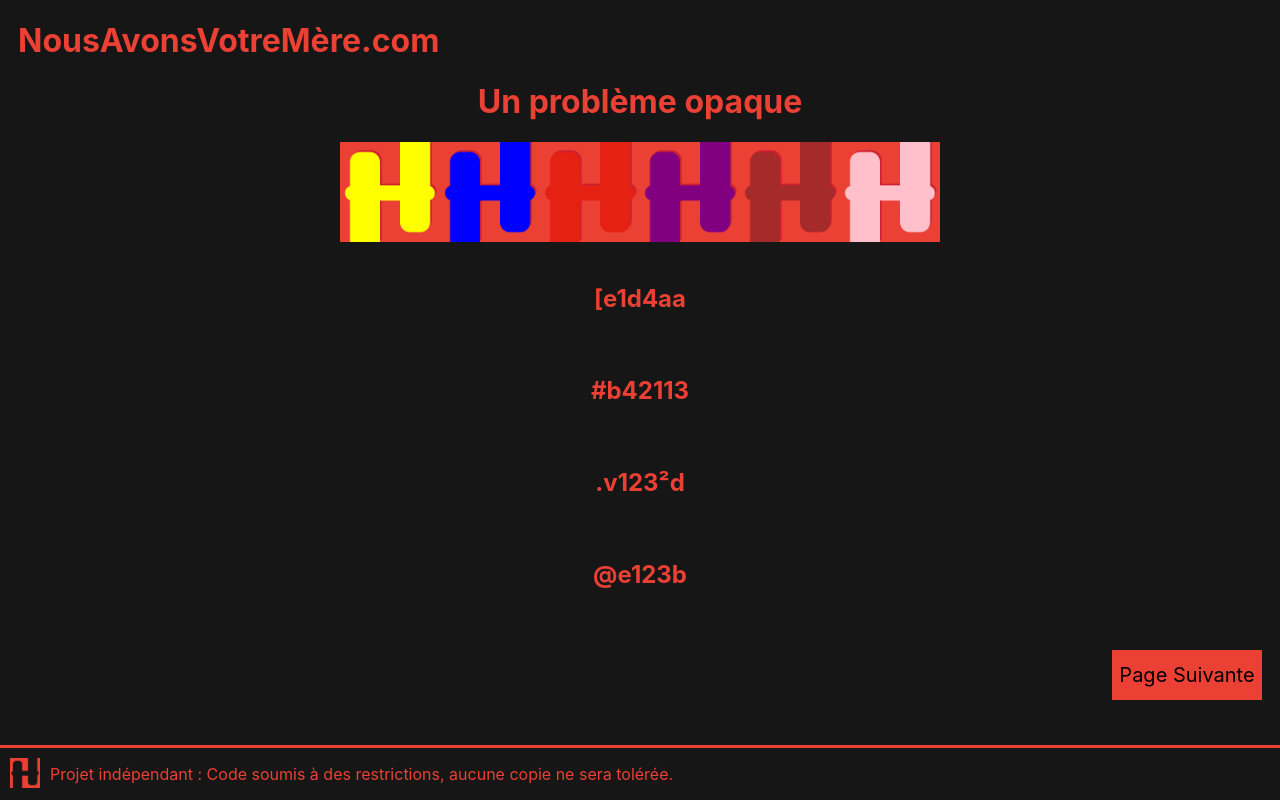
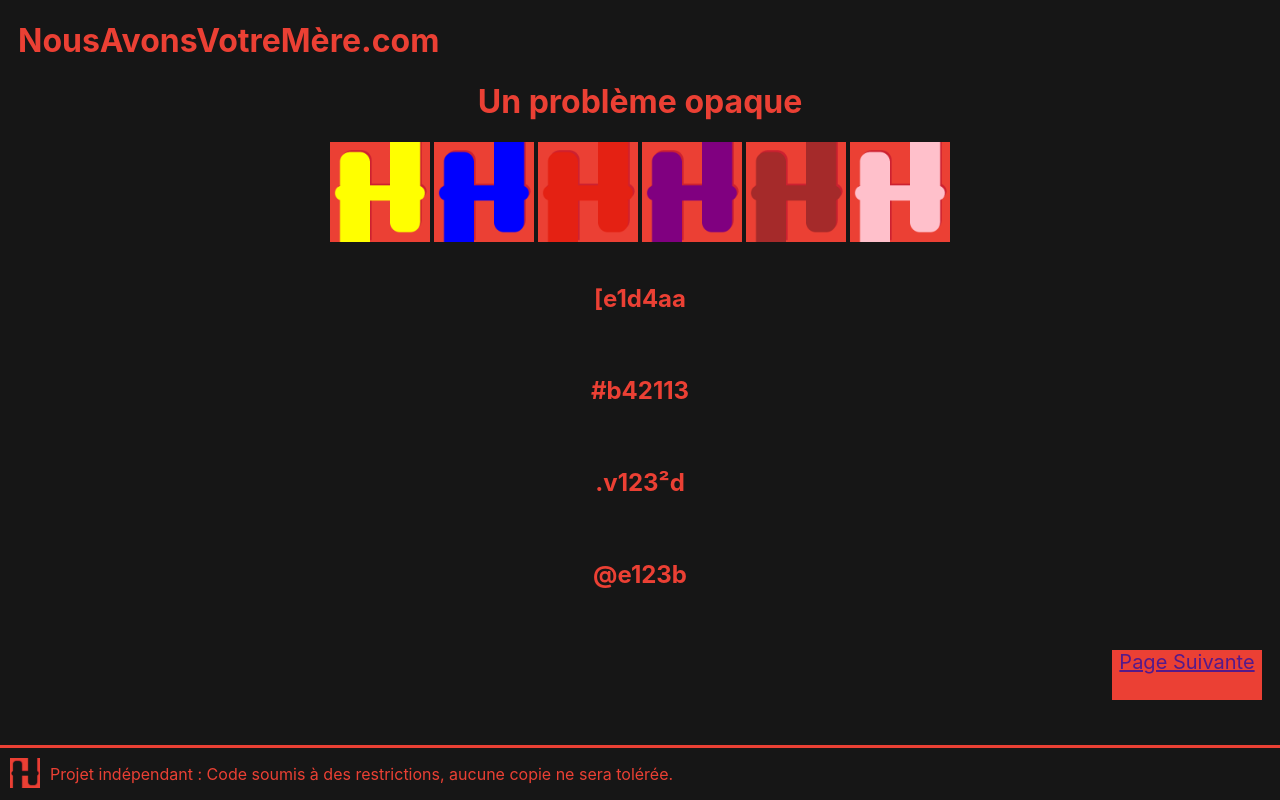
Before and after one commit to Proxyfil/NousAvonsVotreMere, a plain HTML site: page pages/rwmng.html in a window 1280 px wide. Drawn offline with Linux system fonts and the light colour scheme.

Commit message:
Add files via upload

```diff
--- a/pages/1GD0k.html
+++ b/pages/1GD0k.html
@@ -1,8 +1,9 @@
 <!DOCTYPE html>
+<html lang="fr">
     <head>
         <meta charset="utf-8">
         <title>NousAvonsVotreMère.com</title>
-        <link rel="stylesheet" href="styles.css">
+        <link rel="stylesheet" href="../styles/styles.css">
         <link rel="icon" href="../content/logo.png">
     </head>
     <body>
@@ -11,13 +12,14 @@
             <h1 class="is-centered is-red is-text">Une idée un peu floue</h1>
         </div>
         <div class="is-centered">
-            <img src="../content/blurthing.png" alt="Image étrange semblable à celle de l'acceuil" class="is-img-hide" width="500px">
+            <img src="../content/blurthing.png" alt="Image étrange semblable à celle de l'acceuil" class="is-img-hide" width="500">
         </div>
-        <button class="is-answer-button is-activate" href="">Page Suivante</button>
+        <span class="is-activate is-answer-button"><a href="">Page Suivante</a></span>
         <footer>
             <div class="is-inline is-center">
-                <img src="../content/logo.png" alt="Logo étrange du footer" width="30px" height="30px" class="is-centered is-logo">
+                <img src="../content/logo.png" alt="Logo étrange du footer" width="30" height="30" class="is-centered is-logo">
                 <p id="text-foot">Projet indépendant : Code soumis à des restrictions, aucune copie ne sera tolérée.</p>
             </div>
         </footer>
     </body>
+</html>
--- a/pages/rwmng.html
+++ b/pages/rwmng.html
@@ -1,8 +1,9 @@
 <!DOCTYPE html>
+<html lang="fr">
     <head>
         <meta charset="utf-8">
         <title>NousAvonsVotreMère.com</title>
-        <link rel="stylesheet" href="styles.css">
+        <link rel="stylesheet" href="../styles/styles.css">
         <link rel="icon" href="../content/logo.png">
     </head>
     <body>
@@ -12,23 +13,14 @@
         </div>
         <div>
             <section class="is-centered">
-                <article class="is-inline">
-                    <div class="is-bg-yellow"><img src="../content/logo.png" width="100px"></div>
-                </article><article class="is-inline">
-                    <div class="is-bg-blue"><img src="../content/logo.png" width="100px"></div>
-                </article><article class="is-inline">
-                    <div class="is-bg-red"><img src="../content/logo.png" width="100px"></div>
-                </article><article class="is-inline">
-                    <div class="is-bg-purple"><img src="../content/logo.png" width="100px"></div>
-                </article><article class="is-inline">
-                    <div class="is-bg-brown"><img src="../content/logo.png" width="100px"></div>
-                </article><article class="is-inline">
-                    <div class="is-bg-pink"><img src="../content/logo.png" width="100px"></div>
-                </article>
+                <div class="is-bg-yellow is-centered is-inline"><img src="../content/logo.png" width="100" alt="Logo jaune"></div>
+                <div class="is-bg-blue is-centered is-inline"><img src="../content/logo.png" width="100" alt="Logo bleu"></div>
+                <div class="is-bg-red is-centered is-inline"><img src="../content/logo.png" width="100" alt="Logo rouge personnalisé"></div>
+                <div class="is-bg-purple is-centered is-inline"><img src="../content/logo.png" width="100" alt="Logo violet"></div>
+                <div class="is-bg-brown is-centered is-inline"><img src="../content/logo.png" width="100" alt="Logo marron"></div>
+                <div class="is-bg-pink is-centered is-inline"><img src="../content/logo.png" width="100" alt="Logo rose"></div>
             </section><br>
             <section class="is-centered">
-                <article>
-                    <div>
                 <h2 class="is-red is-text">[e1d4aa</h2>
                 <h3 class="is-red is-text is-hiden-hover">fsdepmazlfds</h3>
                 <h2 class="is-red is-text">#b42113</h2>
@@ -37,15 +29,14 @@
                 <h3 class="is-red is-text is-hiden-hover">dqsefdsffdsr</h3>
                 <h2 class="is-red is-text">@e123b</h2>
                 <h3 class="is-red is-text is-hiden-hover">apogfditirtu</h3>
-                    </div>
-                </article>
             </section>
         </div>
-        <button class="is-answer-button is-activate" href="">Page Suivante</button>
+        <span class="is-activate is-answer-button"><a href="">Page Suivante</a></span>
         <footer>
             <div class="is-inline is-center">
-                <img src="../content/logo.png" alt="Logo étrange du footer" width="30px" height="30px" class="is-centered is-logo">
+                <img src="../content/logo.png" alt="Logo étrange du footer" width="30" height="30" class="is-centered is-logo">
                 <p id="text-foot">Projet indépendant : Code soumis à des restrictions, aucune copie ne sera tolérée.</p>
             </div>
         </footer>
     </body>
+</html>
```
Also changed, not shown: pages/index.html (+7 -5 lines), pages/rootinglocalhost.html (+6 -4 lines). Lines whose indentation alone changed are shown as unchanged.
